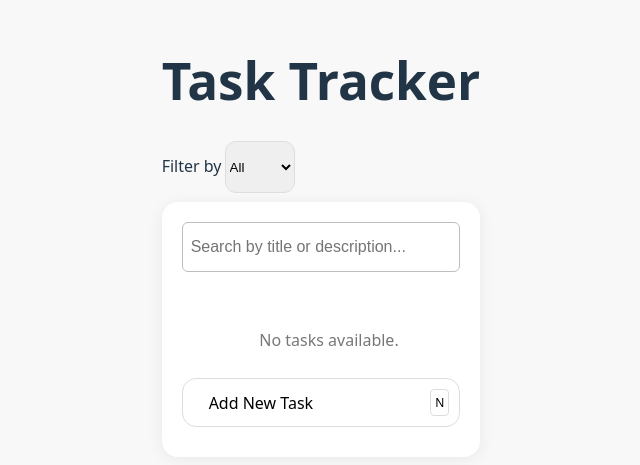
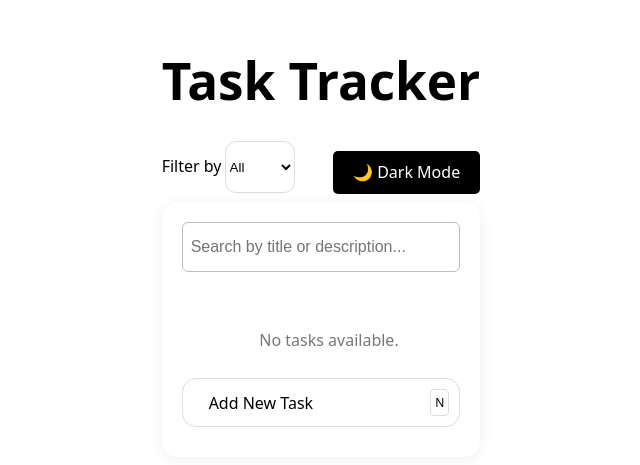
Before and after one commit to kermakaze/task-tracker, a React (Vite) app: page / in a window 1280 px wide. Shown: the part 155-620 px from the top of the page, without its empty margins (319-959 px from the left). Built offline with nearby package versions, Linux system fonts and the light colour scheme; some icons are missing.

Commit message:
feat(GH-#9): added hooks to trigger dark mode, added dark mode toggle component and updated css to use variables for dark mode colors

```diff
--- a/src/App.css
+++ b/src/App.css
@@ -1,7 +1,9 @@
 #root {
-    max-width: 1280px;
-    margin: 0 auto;
-    padding: 2rem;
+    max-width: 600px;
+    margin: auto;
+    background: var(--card-color);
+    padding: 20px;
+    border-radius: 8px;
 }
 
 .logo {
--- a/src/App.tsx
+++ b/src/App.tsx
@@ -4,6 +4,7 @@ import { TaskList } from "./components/tasklist/TaskList.tsx";
 import { useEffect, useState } from "react";
 import { useTasks } from "./hooks/useTasks.ts";
 import { PriorityFilter } from "./components/priorityfilter/PriorityFilter.tsx";
+import { ThemeToggleButton } from "./components/themetogglebutton/ThemeToggleButton.tsx";
 
 const NEW_TASK_HOTKEY = "n";
 
@@ -28,7 +29,17 @@ function App() {
   return (
     <div className={"app"}>
       <h1>Task Tracker</h1>
-      <PriorityFilter />
+      <div
+        style={{
+          display: "flex",
+          justifyContent: "space-between",
+          alignItems: "center",
+        }}
+      >
+        <PriorityFilter />
+        <ThemeToggleButton />
+      </div>
+
       <TaskList
         tasks={tasks}
         filterApplied={filterApplied}
--- a/src/components/taskform/TaskForm.module.css
+++ b/src/components/taskform/TaskForm.module.css
@@ -3,7 +3,7 @@
     flex-direction: column;
     border: 1px solid #bdbdbd;
     padding: 10px;
-    background: white;
+    background: var(--bg-color);
     border-radius: 14px;
     margin-bottom: 8px;
 }
@@ -11,10 +11,12 @@
 input,
 textarea,
 select {
+    color: var(--text-color);
     height: 50px;
     margin-bottom: 10px;
     border: none;
     outline: none;
+    background: var(--card-color);
 }
 
 .addBtn:hover {
@@ -33,7 +35,7 @@ select {
     padding: 6px 8px;
     font-size: 1rem;
     margin-right: 4px;
-    background: #fafafa;
+    background: var(--card-color);
 }
 
 .taskSelect {
--- a/src/components/taskitem/TaskItem.module.css
+++ b/src/components/taskitem/TaskItem.module.css
@@ -3,7 +3,7 @@
     flex-direction: column;
     border: 1px solid #bdbdbd;
     padding: 10px;
-    background: white;
+    background: var(--bg-color);
     border-radius: 14px;
     margin-bottom: 8px;
 }
--- a/src/components/tasklist/TaskList.tsx
+++ b/src/components/tasklist/TaskList.tsx
@@ -74,7 +74,7 @@ export const TaskList: React.FC<{
       style={{
         display: "flex",
         flexDirection: "column",
-        background: "#fff",
+        background: "var(--bg-color)",
         borderRadius: "16px",
         boxShadow: "0 2px 16px #0001",
         padding: "20px",
@@ -134,6 +134,7 @@ export const TaskList: React.FC<{
             float: "right",
             display: "flex",
             alignItems: "center",
+            color: "var(--text-color)",
           }}
         >
           <AddIcon /> Add New Task <span className={styles.hintCommand}>N</span>
--- /dev/null
+++ b/src/components/themetogglebutton/ThemeToggleButton.tsx
@@ -0,0 +1,22 @@
+import React from "react";
+import { useTheme } from "../../hooks/useTheme.ts";
+import { LIGHT_THEME } from "../../context/ThemeContext.tsx";
+
+export const ThemeToggleButton: React.FC = () => {
+  const { theme, toggleTheme } = useTheme();
+
+  return (
+    <button
+      onClick={toggleTheme}
+      style={{
+        cursor: "pointer",
+        borderRadius: "5px",
+        backgroundColor: "var(--text-color)",
+        color: "var(--bg-color)",
+        transition: "background-color 0.3s, color 0.3s",
+      }}
+    >
+      {theme === LIGHT_THEME ? "🌙 Dark Mode" : "☀️ Light Mode"}
+    </button>
+  );
+};
--- /dev/null
+++ b/src/context/ThemeContext.ts
@@ -0,0 +1,12 @@
+import { createContext } from "react";
+
+export type Theme = "light" | "dark";
+
+export interface ThemeContextType {
+  theme: Theme;
+  toggleTheme: () => void;
+}
+
+export const ThemeContext = createContext<ThemeContextType | undefined>(
+  undefined,
+);
--- /dev/null
+++ b/src/context/ThemeContext.tsx
@@ -0,0 +1,33 @@
+import React, { useEffect, useState } from "react";
+import type { Theme } from "./ThemeContext.ts";
+import { ThemeContext } from "./ThemeContext";
+
+export const LIGHT_THEME = "light";
+export const DARK_THEME = "dark";
+
+export const THEME_PREFERENCE_KEY = "theme";
+export const ATTRIBUTE_KEY = "data-theme";
+
+export const ThemeProvider: React.FC<{ children: React.ReactNode }> = ({
+  children,
+}) => {
+  const [theme, setTheme] = useState<Theme>(() => {
+    // Retrieve from localStorage or default to 'light'
+    return (localStorage.getItem(THEME_PREFERENCE_KEY) as Theme) || LIGHT_THEME;
+  });
+
+  useEffect(() => {
+    document.body.setAttribute("data-theme", theme);
+    localStorage.setItem(THEME_PREFERENCE_KEY, theme);
+  }, [theme]);
+
+  const toggleTheme = () => {
+    setTheme((prev) => (prev === LIGHT_THEME ? DARK_THEME : LIGHT_THEME));
+  };
+
+  return (
+    <ThemeContext.Provider value={{ theme, toggleTheme }}>
+      {children}
+    </ThemeContext.Provider>
+  );
+};
--- /dev/null
+++ b/src/hooks/useTheme.ts
@@ -0,0 +1,11 @@
+import { useContext } from "react";
+import { ThemeContext } from "../context/ThemeContext.ts";
+
+export const useTheme = () => {
+  const context = useContext(ThemeContext);
+  if (!context) {
+    if (!context) throw new Error("useTheme must be used within ThemeProvider");
+  }
+
+  return context;
+};
--- a/src/index.css
+++ b/src/index.css
@@ -1,16 +1,29 @@
 :root {
+    --bg-color: #ffffff;
+    --text-color: #000000;
+    --card-color: #ffffff;
+
     font-family: system-ui, Avenir, Helvetica, Arial, sans-serif;
     line-height: 1.5;
     font-weight: 400;
     color: #213547;
-    background-color: #f8f8f8;
-    color-scheme: light;
-
-    font-synthesis: none;
     text-rendering: optimizeLegibility;
     -webkit-font-smoothing: antialiased;
     -moz-osx-font-smoothing: grayscale;
 }
+
+body[data-theme="dark"] {
+    --bg-color: #121212;
+    --text-color: #ffffff;
+    --card-color: #1e1e1e;
+}
+
+body {
+    background: var(--bg-color);
+    color: var(--text-color);
+    transition: background 0.25s ease, color 0.25s ease;
+}
+
 
 a {
     font-weight: 500;
--- a/src/main.tsx
+++ b/src/main.tsx
@@ -3,11 +3,14 @@ import { createRoot } from "react-dom/client";
 import "./index.css";
 import App from "./App.tsx";
 import { TaskProvider } from "./context/TaskContext.tsx";
+import { ThemeProvider } from "./context/ThemeContext.tsx";
 
 createRoot(document.getElementById("root")!).render(
   <StrictMode>
-    <TaskProvider>
-      <App />
-    </TaskProvider>
+    <ThemeProvider>
+      <TaskProvider>
+        <App />
+      </TaskProvider>
+    </ThemeProvider>
   </StrictMode>,
 );
```
Also changed, not shown: 1 other file (tests, documents, lock files or other folders).
